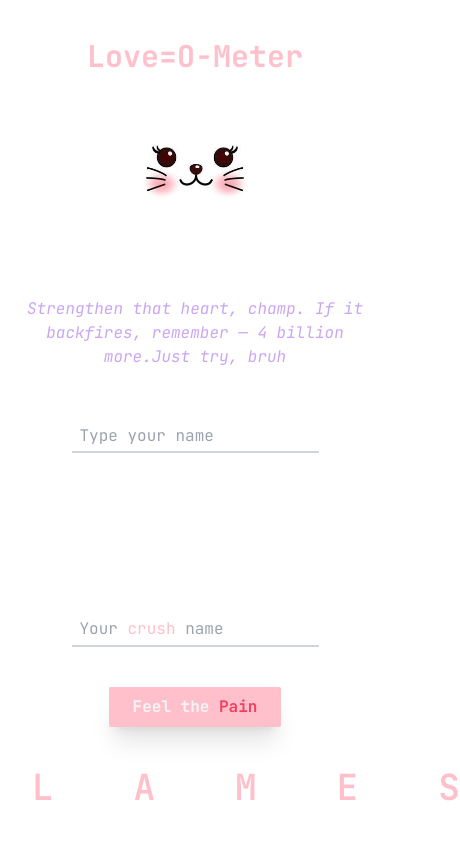
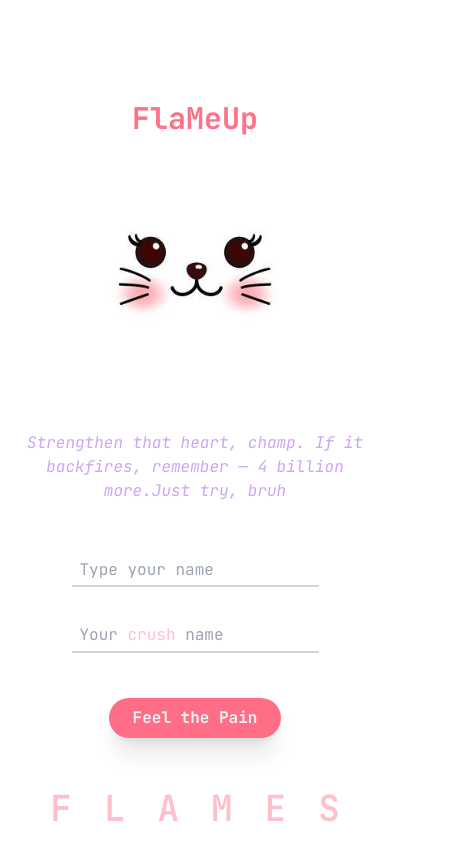
Before and after one commit to rickievishal/Flames, a React (Vite) app: page / in a window 390 px wide. Shown: the top 860 px of the page, 460 px wide, since content can reach past the window. Built offline with nearby package versions, Linux system fonts and the light colour scheme; a web font is replaced by a local one.

Commit message:
ui improvement

```diff
--- a/package.json
+++ b/package.json
@@ -26,6 +26,6 @@
     "globals": "^15.15.0",
     "postcss": "^8.5.3",
     "tailwindcss": "^3.4.17",
-    "vite": "^6.2.0"
+    "vite": "^6.2.2"
   }
 }
--- a/src/LoveOMeter.jsx
+++ b/src/LoveOMeter.jsx
@@ -144,18 +144,18 @@ const LoveOMeter = () => {
 
 
   return (
-    <div className="min-h-screen flex flex-col items-center justify-center bg-white px-4 py-8">
+    <div className="min-h-screen flex flex-col items-center justify-start bg-white px-4 py-[100px]">
       {/* Title */}
-      <h1 className="text-3xl font-bold font-jetbrains text-[#FFC0CB] mb-[25px]">Love=O-Meter</h1>
+      <h1 className="text-3xl font-bold font-jetbrains text-[#ff7289] mb-[25px]">FlaMeUp</h1>
 
       {/* Image */}
 
       {last&& (!five  &&
-      (idontsee ? <img src={dontsee} alt="love" className="w-32 h-32 mb-[70px]" />:<img src={loveImage} alt="love" className="w-32 h-32 mb-[70px]" />)
+      (idontsee ? <img src={dontsee} alt="love" className="w-[200px] h-[200px] mb-[70px]" />:<img src={loveImage} alt="love" className="w-[200px] h-[200px] mb-[70px]" />)
       )}
 
-      {five && <img src={Flamesgif[Flames]} alt="love" className="w-32 h-32 mb-[70px]" /> }
-      {tension && (<img src={tension2} alt="love" className="w-32 h-32 mb-[70px]" /> ) }
+      {five && <img src={Flamesgif[Flames]} alt="love" className="w-[200px] h-[200px] mb-[70px]" /> }
+      {tension && (<img src={tension2} alt="love" className="w-[200px] h-[200px] mb-[70px]" /> ) }
 
       {/* Funny Text */}
       <p className="text-[#CBA6F7] font-jetbrains text-center italic max-w-md mb-[50px]">
@@ -163,7 +163,7 @@ const LoveOMeter = () => {
       </p>
 
       {/* Input Fields */}
-      <div className="flex flex-col mb-5 md:flex-row gap-40">
+      <div className="flex flex-col mb-5 md:flex-row gap-8 sm:gap-40">
         {/* Your Name Input */}
         <input
           type="text"
@@ -204,17 +204,17 @@ const LoveOMeter = () => {
       </div>
 
       {/* Button */}
-      <div className="mb-10 mt-5">
+      <div className="py-[50px] pt-[25px] sm:py-[100px] sm:pt-[50px]">
         <button
           onClick={Setvaluefun}
-          className="bg-[#FFC0CB] px-6 py-2 font-jetbrains font-bold rounded-sm shadow-xl text-gray-100"
+          className="bg-[#ff6e86] px-6 py-2 font-jetbrains font-bold rounded-r-full rounded-l-full shadow-xl text-gray-100"
         >
-          Feel the <span className="text-rose-500">Pain</span>
+          Feel the <span className="">Pain</span>
         </button>
       </div>
 
       {/* FLAMES Reveal */}
-      <div className="flex font-jetbrains gap-20 text-4xl font-semibold transition-all">
+      <div className="flex font-jetbrains gap-8  sm:gap-20 text-4xl font-semibold transition-all">
         {flamesLetters.map((letter, idx) => {
           // Determine if this letter is final result letter
           const isFinal = Flames && letter === Object.keys(flamesMap).find(key => flamesMap[key] === Flames);
@@ -224,7 +224,7 @@ const LoveOMeter = () => {
             <span
               key={idx}
               className={`transition-all duration-300 ${
-                isHighlighted || isFinal ? 'text-[#0ADD08] scale-125' : 'text-[#FFC0CB] scale-100'
+                isHighlighted || isFinal ? 'text-rose-500 scale-125' : 'text-[#FFC0CB] scale-100'
               }`}
             >
               {letter}
```
Also changed, not shown: 1 other file (tests, documents, lock files or other folders).
